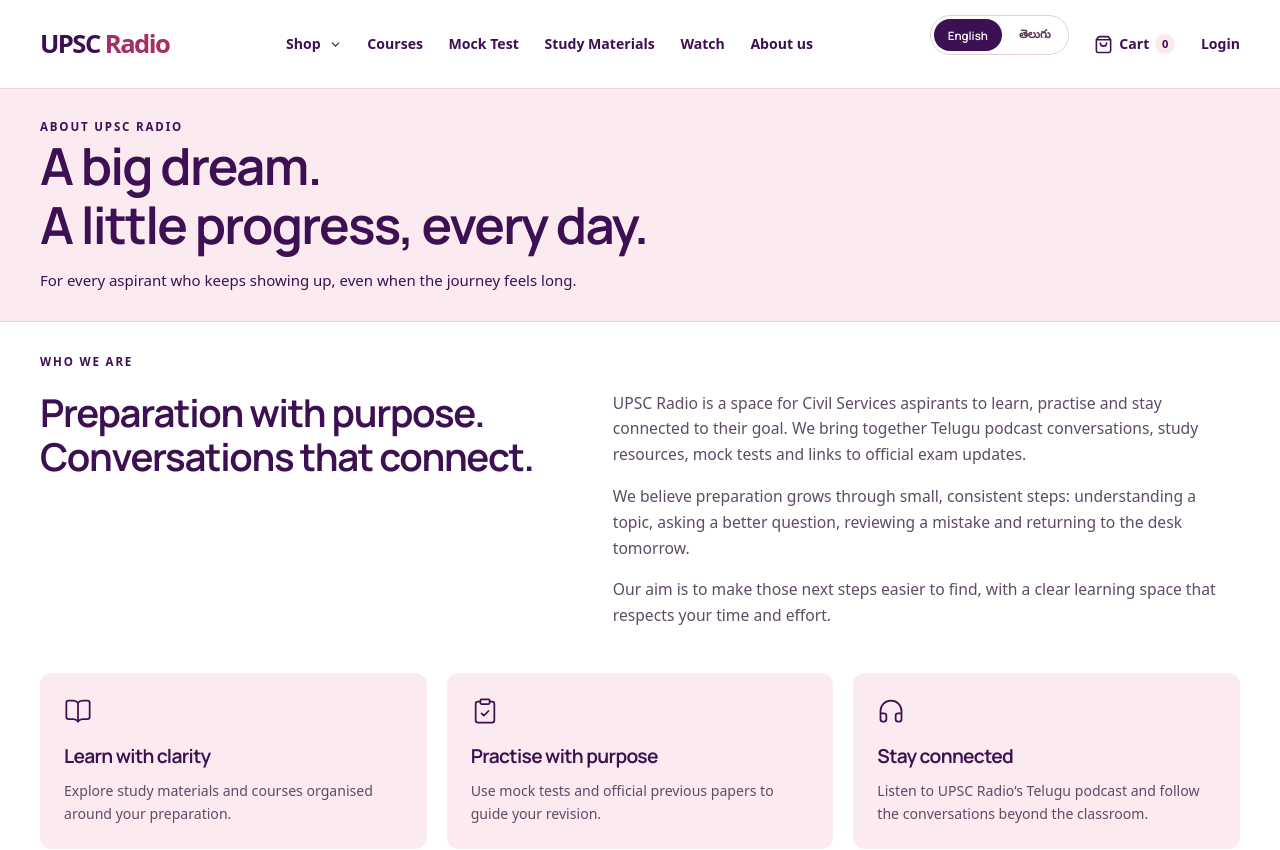
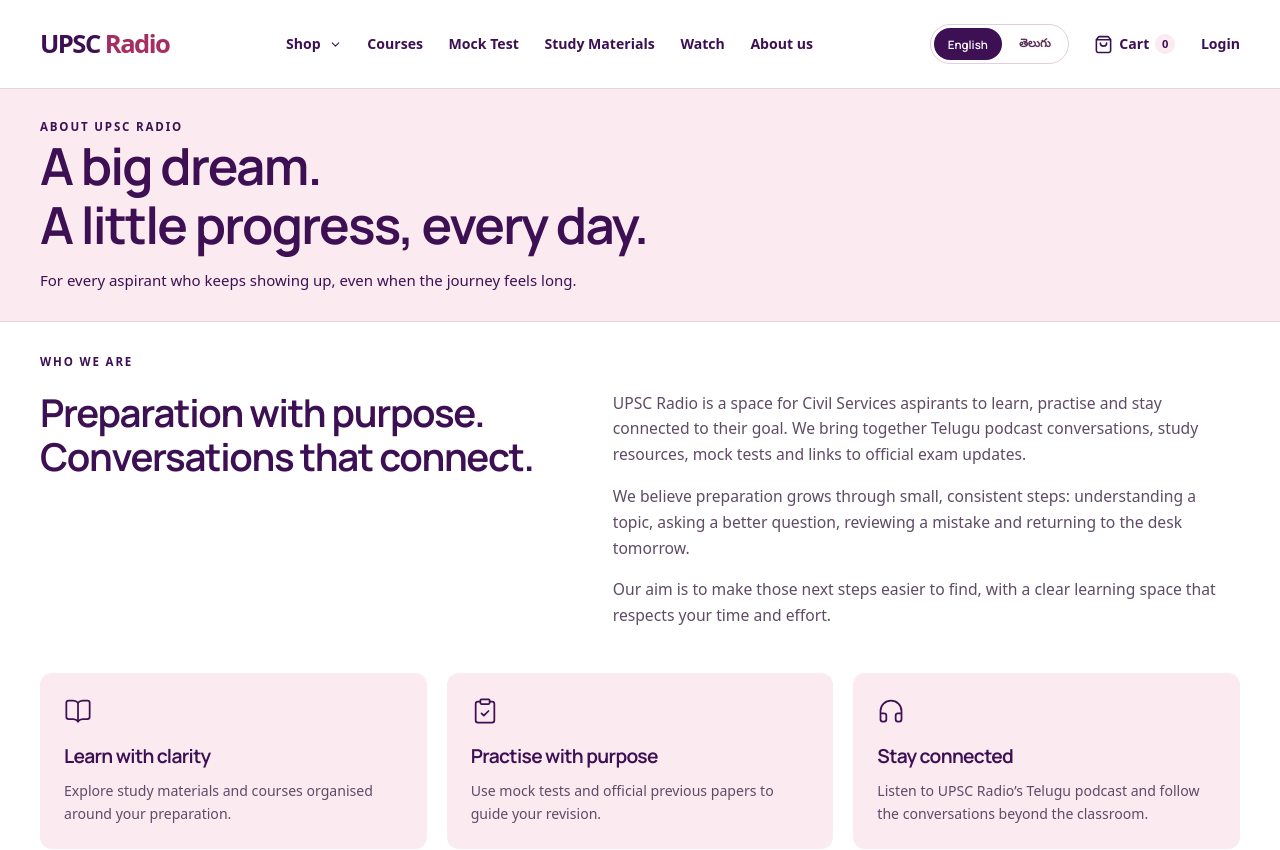
Before and after one commit to kathanikamedia/UpscRadio, a Next.js app: page /explore/about in a window 1280 px wide. Shown: the top 850 px of the page. Built offline with nearby package versions, Linux system fonts and the light colour scheme; no server answers; the database is empty.

Commit message:
Align language switch with navbar items

```diff
--- a/app/globals.css
+++ b/app/globals.css
@@ -188,6 +188,7 @@ img {display:block;max-width:100%;height:auto}
 .skip:focus {top:1rem}
 header {background:var(--white);border-bottom:1px solid var(--line)}
 .header {min-height:80px;display:flex;justify-content:space-between;align-items:center;gap:26px}
+.header .home-language-switch{margin:0;align-self:center;flex-shrink:0}
 .brand {display:inline-flex;align-items:center;gap:12px;text-decoration:none;color:inherit;font-weight:700;letter-spacing:.05em;line-height:1.2;font-size:1.17rem;white-space:nowrap}
 .brand b {color:var(--primary)}
 nav,.account {display:flex;align-items:center;gap:clamp(15px,2vw,33px)}
```
